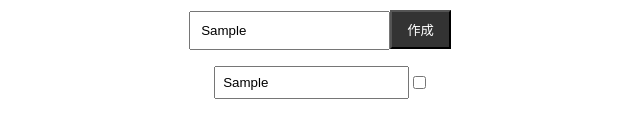
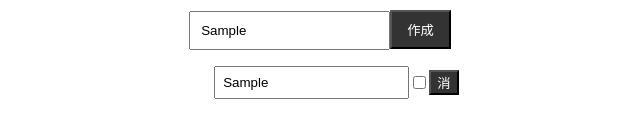
Before and after one commit to Naru-hub/todolist-typescript-react, a React (Create React App) app: page / in a window 1280 px wide. Both pictures are taken after typing "Sample" into the empty fields and a click on the input "作成". Shown: the part 372-510 px from the top of the page, without its empty margins (320-960 px from the left). Built offline with nearby package versions, Linux system fonts and the light colour scheme; the HTML template or start-up script is replaced by a standard one.

Commit message:
Todoの削除機能とボタンの設置

```diff
--- a/src/App.css
+++ b/src/App.css
@@ -28,3 +28,8 @@
 .todoList li input {
   padding: 7px;
 }
+
+.deleteButton {
+  color: white;
+  background-color: #333;
+}
--- a/src/App.tsx
+++ b/src/App.tsx
@@ -54,6 +54,12 @@
     setTodos(newTodos);
   };
 
+  // todoの削除
+  const handleDelete = (id: number) => {
+    const newTodos = todos.filter((todo) => todo.id !== id);
+    setTodos(newTodos);
+  };
+
   return (
     <div className="App">
       <div>
@@ -80,6 +86,12 @@
                 type="checkbox"
                 onChange={(e) => handleChecked(todo.id, todo.checked)}
               />
+              <button
+                className="deleteButton"
+                onClick={() => handleDelete(todo.id)}
+              >
+                消
+              </button>
             </li>
           ))}
         </ul>
```
